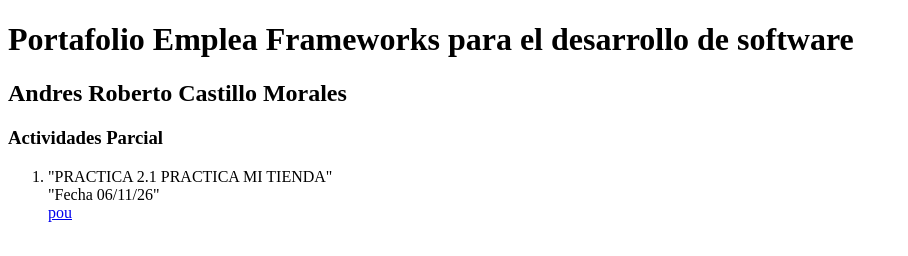
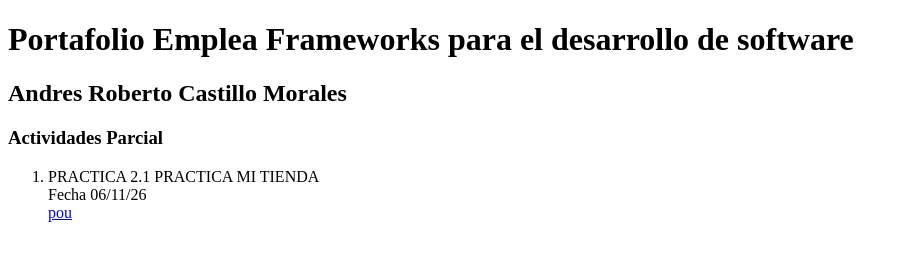
Before and after one commit to andrescast97531/andrescast97531.github.io, a plain HTML site: page Portafolio/index.html in a window 1280 px wide. Shown: the whole page, without its empty margins (0-908 px from the left). Drawn offline with Linux system fonts and the light colour scheme.

Commit message:
Update index.html

```diff
--- a/Portafolio/index.html
+++ b/Portafolio/index.html
@@ -4,16 +4,16 @@
         <meta charset="UTF-8">
         <meta name="viewport" content="width=device-width, initial-scale=1.0">
         <title> sigma </title>
-        <head>
+    </head>
        </body>
        <h1>Portafolio Emplea Frameworks para  el desarrollo de software</h1>
        <h2> Andres Roberto Castillo Morales</h2>
        <h3>Actividades Parcial</h3>
             <ol>
             <li>
-                "PRACTICA 2.1 PRACTICA MI TIENDA"  <br>
+                PRACTICA 2.1 PRACTICA MI TIENDA  <br>
 
-            "Fecha 06/11/26" <br>
+            Fecha 06/11/26 <br>
                 <a href="https://github.com/andrescast97531/frameworks-software/commit/7fbaba51bf7ab23ca73baa2f3f3a3646027ebb81">pou</a>
             </li>
             </ol>
```
